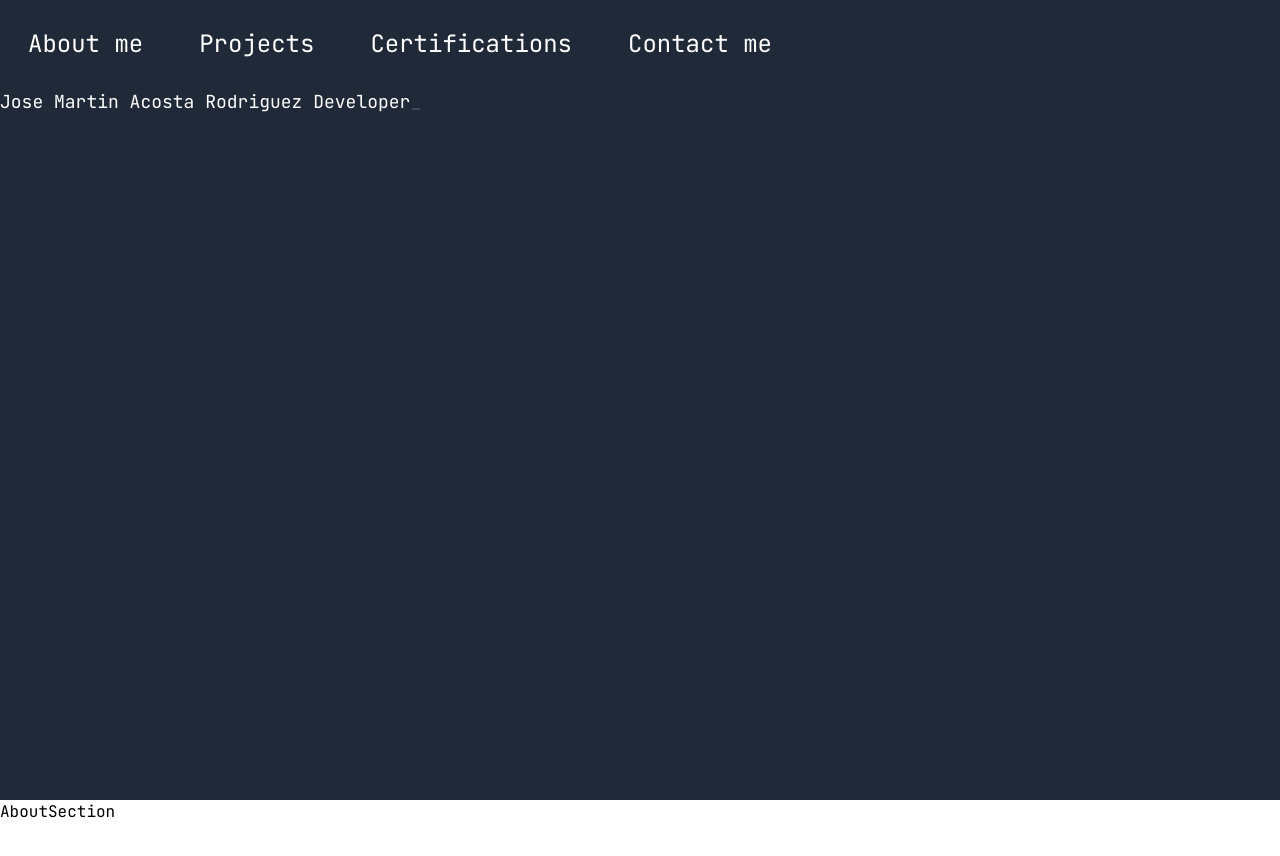
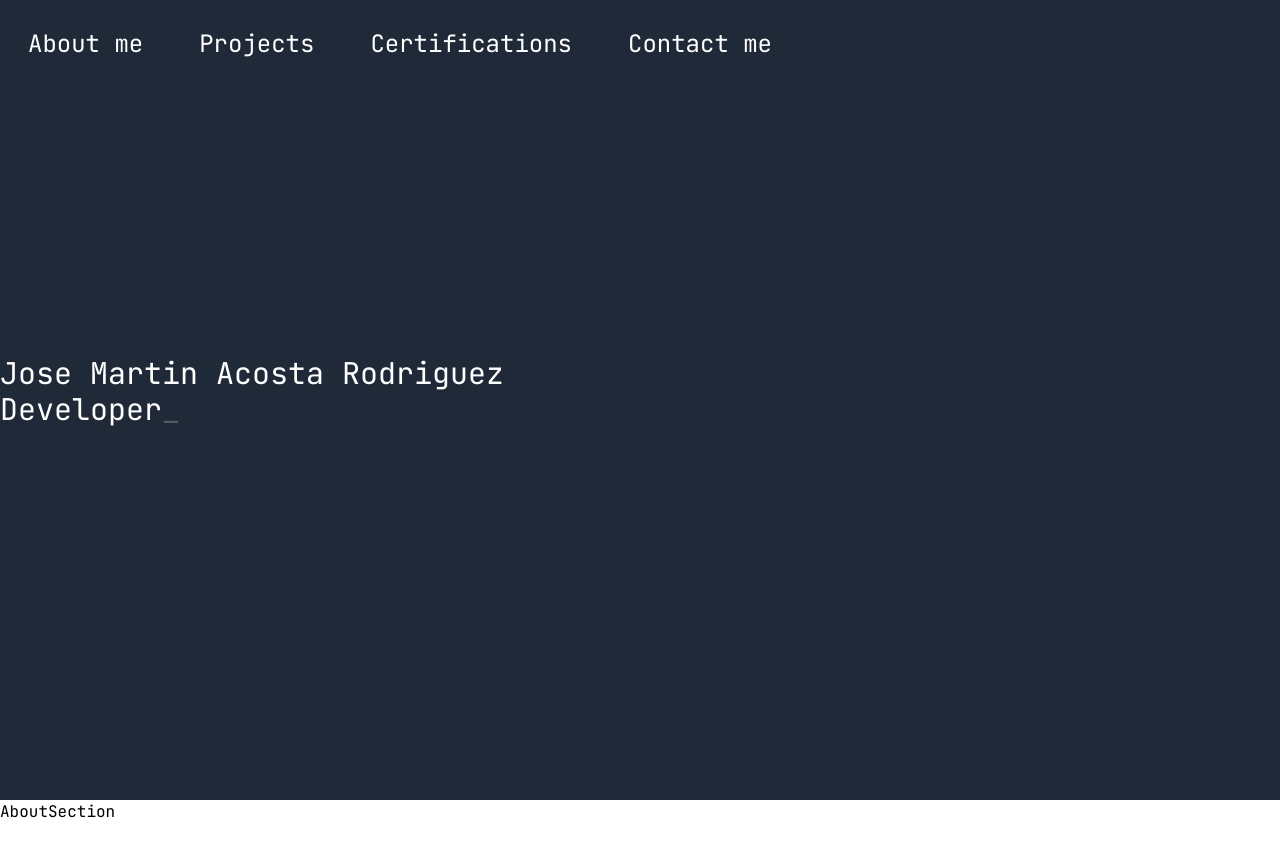
Before and after one commit to acostajoma/Portfolio, a React (Vite) app: page / in a window 1280 px wide. Shown: the top 856 px of the page. Built offline with nearby package versions, Linux system fonts and the light colour scheme.

Commit message:
Fixed Funtionality of the typing effect

```diff
--- a/src/components/elements/TypingEffect.jsx
+++ b/src/components/elements/TypingEffect.jsx
@@ -9,6 +9,7 @@ const TypingEffect = ({textToType}) => {
     }, [])
 
 
+
     const typeWriter = (i=0, typed='') => {
         if ( i < textToType.length) {
             typed = `${typed}${textToType.charAt(i)}`
@@ -18,7 +19,11 @@ const TypingEffect = ({textToType}) => {
     }
 
     return (
-        <h2 className="text-white text-lg">{text}<span className="animate-ping">_</span></h2>
+        // <div className="h-full flex items-center">
+        <div className="h-full grid grid-rows-6">
+            {/* <h1 className="text-white text-3xl whitespace-pre-line">{text}<span className="animate-ping">_</span></h1> */}
+            <h1 className="text-white text-3xl whitespace-pre-line row-start-3">{text}<span className="animate-ping">_</span></h1>
+        </div>
     )
 }
 
--- a/src/components/sections/Header.jsx
+++ b/src/components/sections/Header.jsx
@@ -6,7 +6,7 @@ const Header = () => {
         <header className="h-screen bg-gray-800">
             <NavigationBar />
             <TypingEffect
-                textToType={`Jose Martin Acosta Rodriguez Developer`}
+                textToType={'Jose Martin Acosta Rodriguez\nDeveloper'}
             />
         </header>
     )
```
